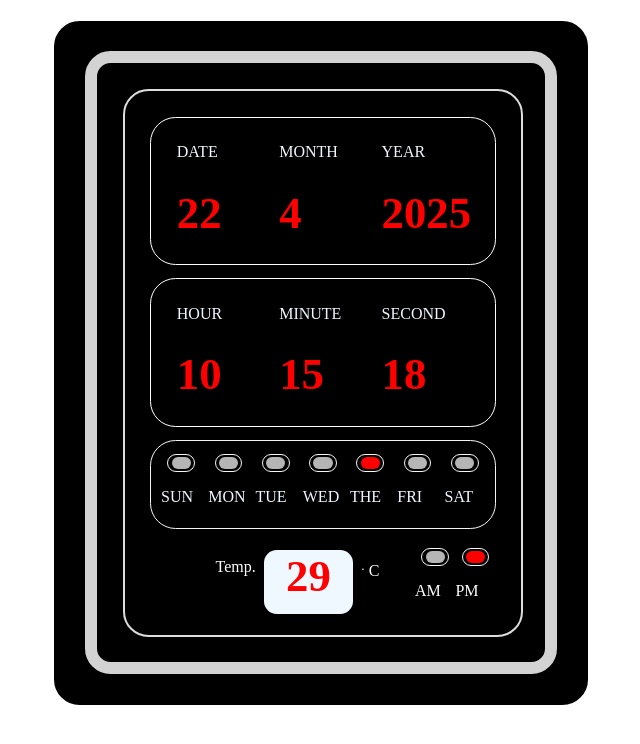
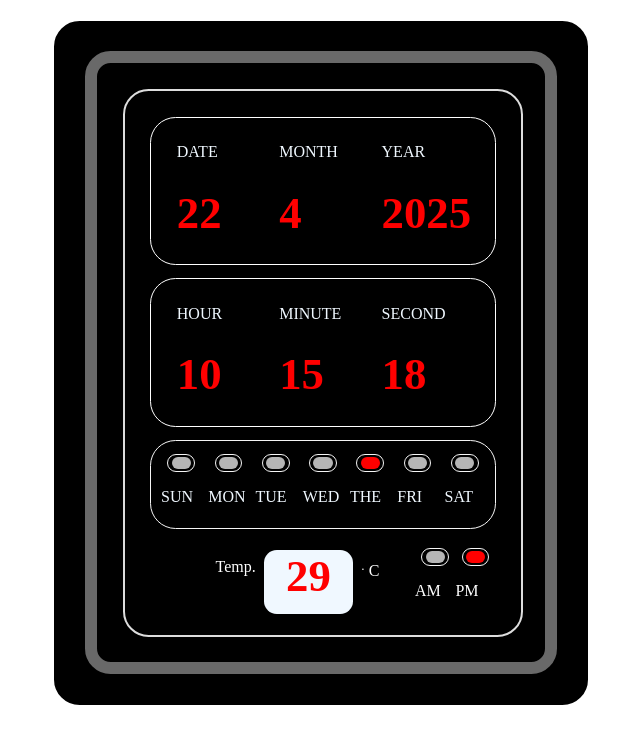
Before and after one commit to AasifKhan8062/Web-Development, a plain HTML site: page Task/DigilClock/index.html in a window 1280 px wide. Shown: the whole page, without its empty margins (319-959 px from the left). Drawn offline with Linux system fonts and the light colour scheme.

Commit message:
Web Page

```diff
--- a/Task/DigilClock/style.css
+++ b/Task/DigilClock/style.css
@@ -15,7 +15,7 @@ body {
   background-color: #000000;
 }
 .clockInnerBoader {
-  border: 1vw solid rgb(211, 211, 211);
+  border: 1vw solid rgb(105, 105, 105);
   border-radius: 2vw;
   /* height: 50vh; */
   width: 33vw;
```
